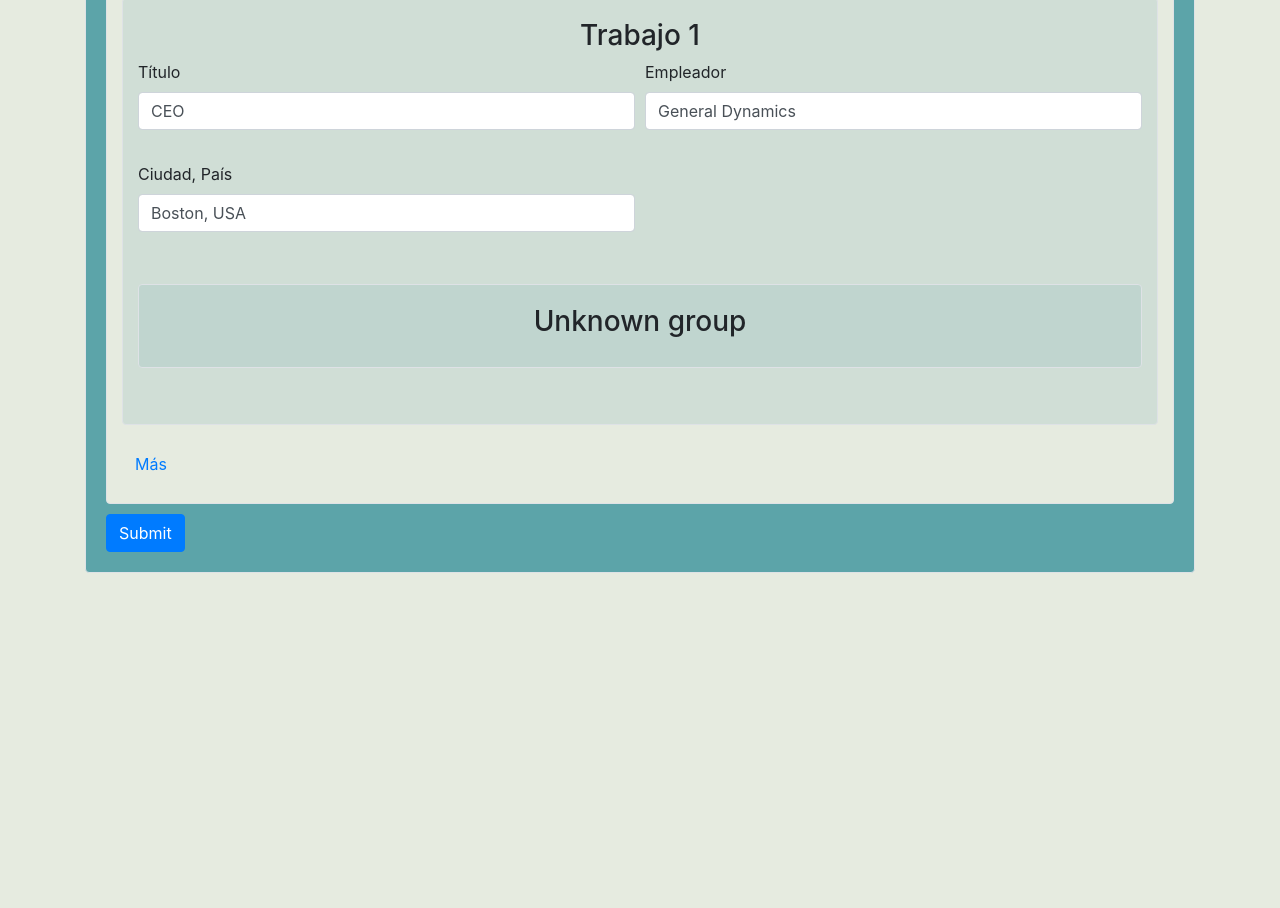
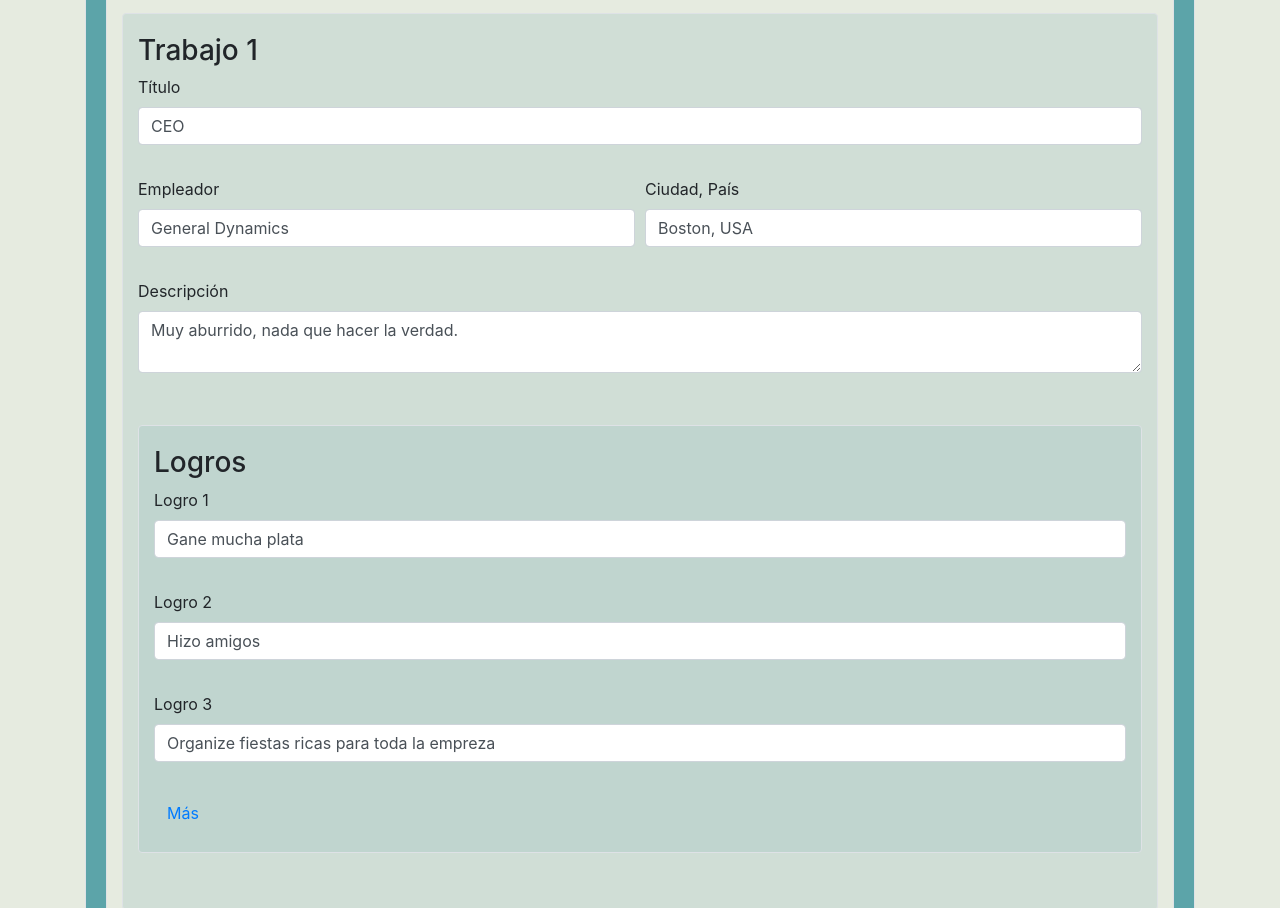
Before and after one commit to coldham10/CVIngles_react_app, a React (Create React App) app: page /enviar in a window 1280 px wide. Shown: the part 1491-2399 px from the top of the page. Before the commit the page ends 2064 px from the top, so only its background shows below. Built offline with nearby package versions, Linux system fonts and the light colour scheme.

Commit message:
All elements now showing and entries are mutable up until local state

```diff
--- a/src/App.css
+++ b/src/App.css
@@ -34,7 +34,7 @@
 .cv-form-section {
     background-color: var(--platinum);
     padding: 20px;
-    margin: 10px;
+    margin: 15px;
 }
 
 .entry-group {
--- a/src/CVEntry.js
+++ b/src/CVEntry.js
@@ -16,51 +16,62 @@ import PopoverStickOnHover from './PopoverStickOnHover.jsx';
 class CVEntry extends React.Component {
     constructor(props) {
         super(props);
+        if (props.type === 'contact') {
+            this.state = {
+                'contactType': props.data.type,
+                'value': props.data.value,
+                'type': getContactInputType(props.data.type),
+            }
+        }
+        else {
+            this.state = {
+                'value': props.data
+            }
+        }
     }
 
     entryName(type, idx) {
         switch(type) {
-            case "name":        return "Nombre Completo";
-            case "dob":         return "Fecha de Nacimiento";
-            case "address":     return "Direccíon";
-            case "contact":     return `Modo de Contacto ${idx - 2}`;
-            case "degreeName":  return "Nombre Completo de Carrera o Curso";
-            case "startYear":   return "Año de Empezar";
-            case "endYear":     return "Año de Terminar";
-            case "grade":       return "Nota (x.x/x.x)";
-            case "university":  return "Universidad o Instituto";
-            case "location":    return "Ciudad, País";
-            case "desc":        return "Descripción";
-            case "title":       return "Título";
-            case "employer":    return "Empleador";
-                /*XXX should actually be a group*/
-            case "acievements": return "Logros";
-            default:            return "Unknown group";
+            case 'name':        return 'Nombre Completo';
+            case 'dob':         return 'Fecha de Nacimiento';
+            case 'address':     return 'Direccíon';
+            case 'contact':     return `Modo de Contacto ${idx - 2}`;
+            case 'degreeName':  return 'Nombre Completo de Carrera o Curso';
+            case 'startYear':   return 'Año de Empezar';
+            case 'endYear':     return 'Año de Terminar';
+            case 'grade':       return 'Nota (x.x/x.x)';
+            case 'university':  return 'Universidad o Instituto';
+            case 'location':    return 'Ciudad, País';
+            case 'desc':        return 'Descripción';
+            case 'title':       return 'Título';
+            case 'employer':    return 'Empleador';
+            case 'achievement': return `Logro ${idx +1}`;
+            default:            return 'Unknown group';
         }
     }
 
     dataType(entryType) {
         switch(entryType) {
-            case "name":        return ["text", "input"];
-            case "dob":         return ["date", "input"];
-            case "address":     return ["text", "input"];
-            case "contact":     return ["tel",  "input"];
-            case "degreeName":  return ["text", "input"];
-            case "startYear":   return ["year", "input"];
-            case "endYear":     return ["year", "input"];
-            case "grade":       return ["text", "input"];
-            case "university":  return ["text", "input"];
-            case "location":    return ["text", "input"];
-            case "desc":        return ["text", "textarea"];
-            case "title":       return ["text", "input"];
-            case "employer":    return ["text", "input"];
-            case "acievement":  return ["text", "input"];
-            default:            return ["text", "input"];
+            case 'name':        return ['text', 'input'];
+            case 'dob':         return ['date', 'input'];
+            case 'address':     return ['text', 'input'];
+            case 'contact':     return ['tel',  'input'];
+            case 'degreeName':  return ['text', 'input'];
+            case 'startYear':   return ['year', 'input'];
+            case 'endYear':     return ['year', 'input'];
+            case 'grade':       return ['text', 'input'];
+            case 'university':  return ['text', 'input'];
+            case 'location':    return ['text', 'input'];
+            case 'desc':        return ['text', 'textarea'];
+            case 'title':       return ['text', 'input'];
+            case 'employer':    return ['text', 'input'];
+            case 'achievement': return ['text', 'input'];
+            default:            return ['text', 'input'];
         }
     }
 
     render() {
-        if (this.props.type !== "contact") {
+        if (this.props.type !== 'contact') {
             return (
                 <Form.Group>
                     <Form.Label>{this.entryName(this.props.type, this.props.idx)}</Form.Label>
@@ -79,11 +90,15 @@ class CVEntry extends React.Component {
                 <Form.Label>{this.entryName(this.props.type, this.props.idx)}</Form.Label>
                 <InputGroup>
                     <ContactDropdown
-                        contactType={this.props.data.type}
+                        updateEntry={(contactType, type) => {
+                            this.setState({'contactType': contactType, 'type': type});
+                        }}
+                        contactType={this.state.contactType}
                     />
                 <Form.Control
-                    type={getContactInputType(this.props.data.type)}
-                    value={this.props.data.value}
+                    type={getContactInputType(this.state.type)}
+                    value={this.state.value}
+                    onChange={e => this.setState({'value': e.target.value})}
                 />
                 <InputGroup.Append>
                     <Button
--- a/src/CVEntryGroup.js
+++ b/src/CVEntryGroup.js
@@ -4,6 +4,7 @@ import './App.css';
 import 'bootstrap/dist/css/bootstrap.min.css';
 import Form from 'react-bootstrap/Form';
 import Col from 'react-bootstrap/Col';
+import Button from 'react-bootstrap/Button';
 import Container from 'react-bootstrap/Container';
 
 import CVEntry from './CVEntry.js';
@@ -18,8 +19,9 @@ class CVEntryGroup extends React.Component {
             "degreeName":   12, "startYear":    4,
             "endYear":      4,  "grade":        4,
             "university":   6,  "location":     6,
-            "desc":         12, "title":        6,
-            "employer":     6,  "achievements":  12}
+            "desc":         12, "title":        12,
+            "employer":     6,  "achievements":  12,
+            "achievement":  12}
         return lengthDict[type];
     }
 
@@ -27,7 +29,7 @@ class CVEntryGroup extends React.Component {
         switch(type) {
             case "degree": return `Carrera ${idx + 1}`;
             case "job": return `Trabajo ${idx + 1}`;
-            case "acheivements": return `Logros`;
+            case "achievements": return `Logros`;
             default: return "Unknown group";
         }
     }
@@ -36,7 +38,7 @@ class CVEntryGroup extends React.Component {
         const rows = [];
         let row = [];
         let rowLength = 0;
-        const entries = this.props.data.forEach((entry, idx) => {
+        this.props.data.forEach((entry, idx) => {
             if (rowLength + this.getLength(entry.type) <= 12) {
                 if (entry.type === "achievements")  {
                     row.push(
@@ -44,6 +46,8 @@ class CVEntryGroup extends React.Component {
                             <CVEntryGroup
                                 type={entry.type}
                                 data={entry.value}
+                                idx={idx}
+                                extensible
                             />
                         </Form.Group>
                     );
@@ -54,6 +58,7 @@ class CVEntryGroup extends React.Component {
                             <CVEntry
                                 type={entry.type}
                                 data={entry.value}
+                                idx={idx}
                             />
                         </Form.Group>
                     );
@@ -70,10 +75,12 @@ class CVEntryGroup extends React.Component {
                 rowLength = 0;
             }
         });
+        const footer = this.props.extensible ? <Button variant="link">Más</Button> : null;
         return (
             <Container className="entry-group border rounded">
-            <h3 className="text-center">{this.groupName(this.props.type, this.props.idx)}</h3>
+            <h3>{this.groupName(this.props.type, this.props.idx)}</h3>
                 {rows}
+                {footer}
             </Container>
         );
     }
```
